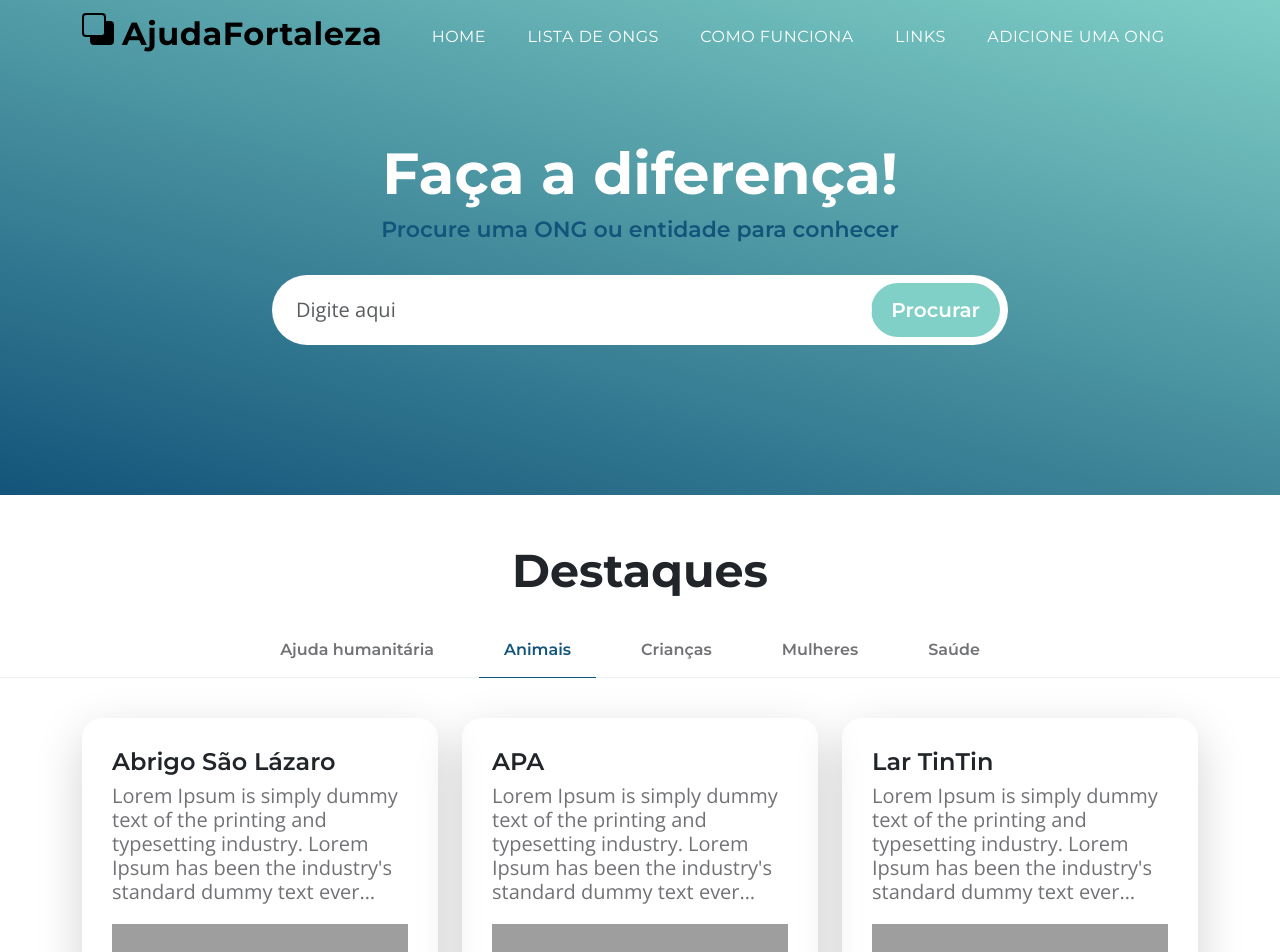
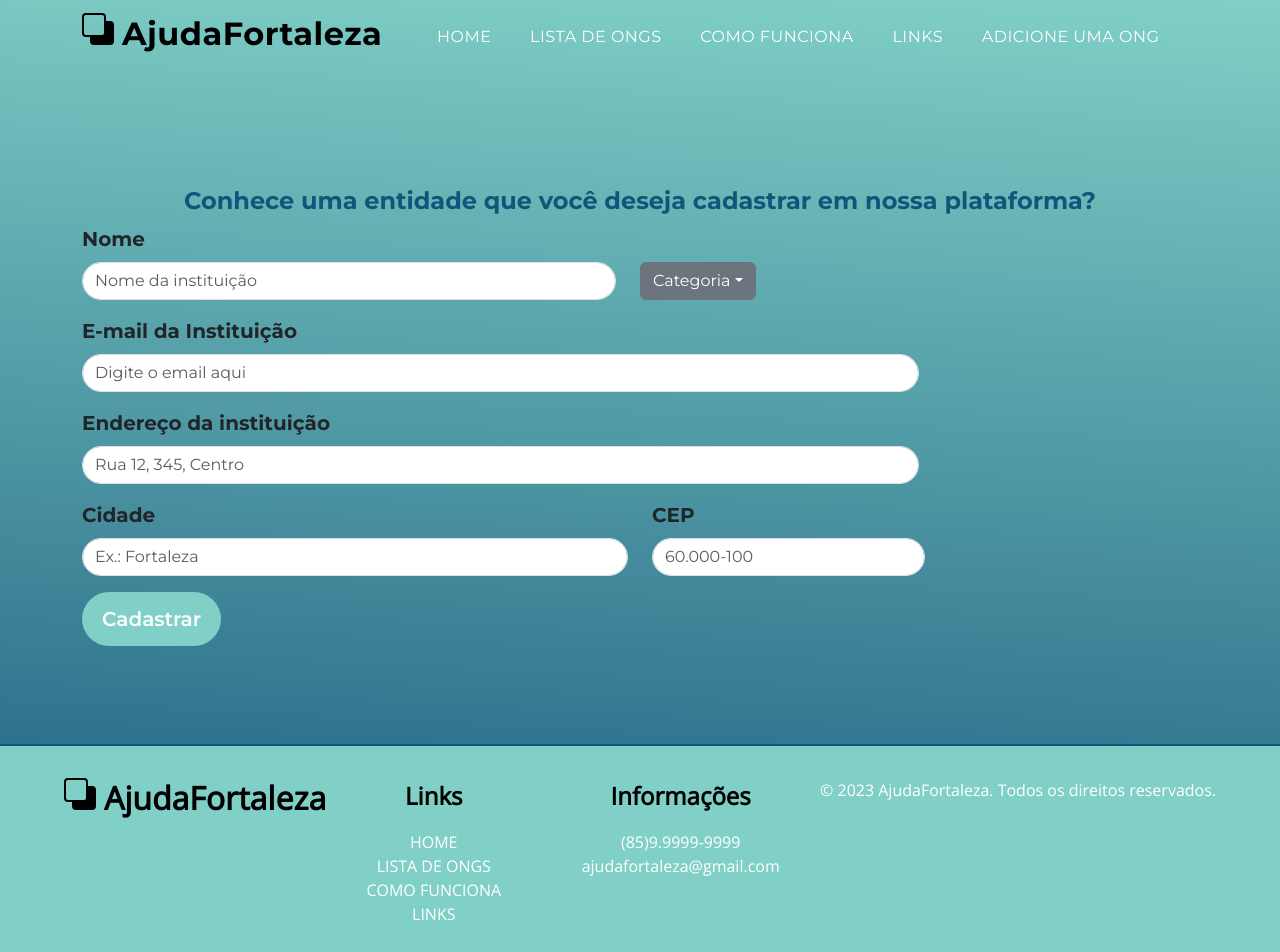
Before and after one commit to Thejuniorsouza/AjudaFortalezaApp, a React (Vite) app: page /AddOng in a window 1280 px wide. Shown: the top 952 px of the page. Built offline with nearby package versions, Linux system fonts and the light colour scheme; no server answers; the database is empty; grey boxes are pictures that could not be loaded.

Commit message:
Confirugacao dos routers

```diff
--- a/package.json
+++ b/package.json
@@ -16,6 +16,7 @@
     "react-bootstrap": "^2.9.1",
     "react-bootstrap-icons": "^1.10.3",
     "react-dom": "^18.2.0",
+    "react-router-dom": "^6.19.0",
     "react-vertical-timeline-component": "^3.6.0",
     "typeface-montserrat": "^1.1.13"
   },
--- a/src/App.jsx
+++ b/src/App.jsx
@@ -1,21 +1,16 @@
-// import { useState } from "react";
-import Hero from "./components/Hero/Hero.jsx";
 import Footer from "./components/Footer/Footer.jsx";
 import NavBar from "./components/Navbar/Navbar.jsx";
 import "bootstrap/dist/css/bootstrap.min.css";
-import Explore from "./components/Explore/Explore";
-//import Cardgroup from "./components/Card/Card";
-import Button from "./components/Button/Button.jsx";
 import "typeface-montserrat";
 import { getFirestore } from "firebase/firestore";
 import { useEffect } from "react";
 import app from "./utils/firebase.js";
 import { collection, getDocs } from "firebase/firestore";
-import TimeLine from "./components/TimeLine/Timeline.jsx";
-import FormAdd from "./components/Form/Form.jsx";
+import { Outlet } from "react-router-dom";
+
 
 function App() {
-    // const [database, setDatabase] = useState(0);
+
 
     useEffect(() => {
         const fetchData = async () => {
@@ -32,11 +27,7 @@ function App() {
     return (
         <>
             <NavBar />
-            <Hero />
-            <Explore />
-            <FormAdd />
-            {/* <Cardgroup/> */}
-            <TimeLine />
+                <Outlet />
             <Footer />
         </>
     );
--- a/src/components/Footer/Footer.jsx
+++ b/src/components/Footer/Footer.jsx
@@ -6,8 +6,9 @@ import back from "../../img/back.svg"
 
 
 const Footer = () => {
+
     return (
-        <footer className={styles.footer}>
+        <footer className={`${styles.footer} `}>
             <Navbar.Brand className={`d-flex align-items-sm-baseline justify-content-center`} href="index.html">
                 <img src={back} alt='logo' className='me-2'></img>
                 <h4 className="titleBrand fs-2 fw-bolder" style={{ color: 'black' }}>AjudaFortaleza</h4>
--- a/src/components/Footer/Footer.module.css
+++ b/src/components/Footer/Footer.module.css
@@ -1,6 +1,8 @@
 .footer {
-    left: 0;
-    bottom: 0;
+    position: relative;
+    left: 0px;
+    bottom: 0px;
+    right: 0px;
     display: flex;
     width: 100%;
     margin: 0!important;
@@ -8,6 +10,7 @@
     color: white;
     text-align: center;
     padding: 2em 4em 5em;
+    border-top: 2px solid #13547a;
 }
 
 @media(max-width:1140px) {
--- a/src/components/Form/Form.jsx
+++ b/src/components/Form/Form.jsx
@@ -9,7 +9,7 @@ import DropdownButton from 'react-bootstrap/DropdownButton';
 
 function GridComplexExample() {
   return (
-    <Form className={`${styles.Form} p-5 formulario mx-auto `}>
+    <Form className={`${styles.Form} formulario  p-5  mx-auto `}>
       <Container className='containerForm ms-Í'>
       <h6 className='fs-4 fw-bolder text-center' >Conhece uma entidade que você deseja cadastrar em nossa plataforma?</h6>
       <Container className="formDropdown d-flex align-items-end p-0 mb-3">
--- a/src/components/Form/Form.modules.css
+++ b/src/components/Form/Form.modules.css
@@ -1,6 +1,8 @@
 
 .formulario {
     font-family: Montserrat, sans-serif;
+    margin-top: 150px;
+    margin-bottom: 50px;
 }
 
 .BtnDropdown {
--- a/src/components/Navbar/Navbar.jsx
+++ b/src/components/Navbar/Navbar.jsx
@@ -5,6 +5,7 @@ import "./Navbar.modules.css"
 // import styles from "./Navbar.modules.css";
 import back from "../../img/back.svg"
 import { useState, useEffect, useRef } from 'react';
+import { Link } from "react-router-dom"
 
 function NavBar() {
   const [navBackground, setNavBackground] = useState(false)
@@ -26,7 +27,7 @@ function NavBar() {
   return (
     <Navbar expand="lg" style={{ transition: '0.3s ease',backgroundColor: navBackground ?  '#80d0c7' : 'transparent'}} className={`navcontainer sticky-top gap-3 px-3`}>
       <Container>
-      <Navbar.Brand className="navbarBrand d-flex align-items-sm-baseline" href="index.html">
+      <Navbar.Brand className="navbarBrand d-flex align-items-sm-baseline" to="/home">
          <img src={back} alt='logo' className='me-2'></img>
          <h4 className="titleBrand fs-2 fw-bolder " style={{ color: 'black' }}>AjudaFortaleza</h4>
       </Navbar.Brand>
@@ -34,11 +35,11 @@ function NavBar() {
         <Navbar.Toggle aria-controls="basic-navbar-nav" />
          <Navbar.Collapse  id="basic-navbar-nav">
          <Nav bsPrefix='navcontainer' className="flex-grow-1 justify-content-evenly" >
-             <Nav.Link className= "fs-7 fw-normal"  href="#home">HOME</Nav.Link>
-             <Nav.Link className={`fs-7 fw-normal`}  href="#linkListaDeOngs">LISTA DE ONGS</Nav.Link>
-             <Nav.Link className={`fs-7 fw-normal`}  href="#linkComoFunciona">COMO FUNCIONA</Nav.Link>
-             <Nav.Link className={`fs-7 fw-normal`}  href="#link">LINKS</Nav.Link>
-             <Nav.Link className={`fs-7 fw-normal`}  href="#link">ADICIONE UMA ONG</Nav.Link>
+             <Link className={`fs-7 fw-normal text-decoration-none`}  href="#home">HOME</Link>
+             <Link className={`fs-7 fw-normal text-decoration-none`}  href="#linkListaDeOngs">LISTA DE ONGS</Link>
+             <Link className={`fs-7 fw-normal text-decoration-none`}  href="#linkComoFunciona">COMO FUNCIONA</Link>
+             <Link className={`fs-7 fw-normal text-decoration-none`}  href="#link">LINKS</Link>
+             <Link className={`fs-7 fw-normal text-decoration-none`}  to="/AddOng">ADICIONE UMA ONG</Link>
           </Nav>
          </Navbar.Collapse>
       </Container>
@@ -47,54 +48,3 @@ function NavBar() {
 }
 
 export default NavBar;
-
-// function NavBar() {
-
-//   const [ fix, setFix ] = useState(false)
-
-//   function setFixed() {
-//     if (window.scrollY >= 392) {
-//       setFix(true)
-//     } else {
-//       setFix(false)
-//     }
-//   }
-
-//     window.addEventListener("scroll", setFixed)
-
-//   return (
-
-//     <Navbar expand="lg" className="`${styles.navbar}` bg-body-tertiary gap-3 px-3">
-//       <Container>
-//       <Navbar.Brand className="navbarBrand" href="index.html">
-//         <img src={back} alt='logo'></img>
-//         <h4 className="titleBrand" style={{ color: 'black' }}>AjudaFortaleza</h4>
-//       </Navbar.Brand>
-
-//         <Navbar.Toggle aria-controls="basic-navbar-nav" />
-//         <Navbar.Collapse  id="basic-navbar-nav">
-//           <Nav bsPrefix='navcontainer' className="flex-grow-1 justify-content-evenly" >
-//             <Nav.Link className={styles.navbar}  href="#home">HOME</Nav.Link>
-//             <Nav.Link className={styles.navbar}  href="#linkListaDeOngs">LISTA DE ONGS</Nav.Link>
-//             <Nav.Link className={styles.navbar}  href="#linkComoFunciona">COMO FUNCIONA</Nav.Link>
-//             <Nav.Link className={styles.navbar}  href="#link">LINKS</Nav.Link>
-
-//             <NavDropdown title="DROPDOWN" id="basic-nav-dropdown">
-//               <NavDropdown.Item href="#action/3.1">Action</NavDropdown.Item>
-//               <NavDropdown.Item href="#action/3.2">
-//                 Another action
-//               </NavDropdown.Item>
-//               <NavDropdown.Item href="#action/3.3">Something</NavDropdown.Item>
-//               <NavDropdown.Divider />
-//               <NavDropdown.Item href="#action/3.4">
-//                 Separated link
-//               </NavDropdown.Item>
-//             </NavDropdown>
-//           </Nav>
-//         </Navbar.Collapse>
-//       </Container>
-//     </Navbar>
-//   );
-// }
-
-// export default NavBar;
--- a/src/components/Navbar/Navbar.modules.css
+++ b/src/components/Navbar/Navbar.modules.css
@@ -14,8 +14,9 @@
     letter-spacing: 0.5px;
 }
 
-.navbar:hover {
+.navbar a:hover {
     color: #13547a;
+    transition: 0.7s;
 }
 
 .navbar a {
--- a/src/main.jsx
+++ b/src/main.jsx
@@ -2,9 +2,32 @@ import React from "react";
 import ReactDOM from "react-dom/client";
 import App from "./App.jsx";
 import "./styles/global.css";
+import { createBrowserRouter, RouterProvider } from "react-router-dom"
+import Home from "./routes/Home.jsx"
+import AddOng from "./routes/AddOng.jsx"
+
+const router = createBrowserRouter([
+
+    {
+        path: "/",
+        element: <App />,
+        children:[
+            {
+                path: "/",
+                element: <Home />
+            },
+            {
+                path: "/AddOng",
+                element: <AddOng />
+            }
+        ]
+    },
+
+]);
+
 
 ReactDOM.createRoot(document.getElementById("root")).render(
     <React.StrictMode>
-        <App />
+        <RouterProvider router={router} />
     </React.StrictMode>
 );
--- /dev/null
+++ b/src/routes/AddOng.jsx
@@ -0,0 +1,8 @@
+import Form from "../components/Form/Form.jsx"
+const AddOng = () => {
+    return (
+            <Form />
+    )
+}
+
+export default AddOng;
--- /dev/null
+++ b/src/routes/Home.jsx
@@ -0,0 +1,19 @@
+import Hero from "../components/Hero/Hero.jsx";
+import Explore from "../components/Explore/Explore";
+import TimeLine from "../components/TimeLine/Timeline.jsx";
+import "bootstrap/dist/css/bootstrap.min.css";
+import "../components/Navbar/Navbar.modules.css"
+
+
+
+const Home = () => {
+    return (
+        <div>
+            <Hero />
+            <Explore />
+            <TimeLine />
+        </div>
+    )
+}
+
+export default Home;
--- a/src/styles/global.css
+++ b/src/styles/global.css
@@ -31,6 +31,10 @@ h1 {
     font-size: 58px;
     font-weight: 700;
     font-family: var(--title-font-family);
+}
+
+.content {
+
 }
 
 h2 {
```
Also changed, not shown: 1 other file (tests, documents, lock files or other folders).
